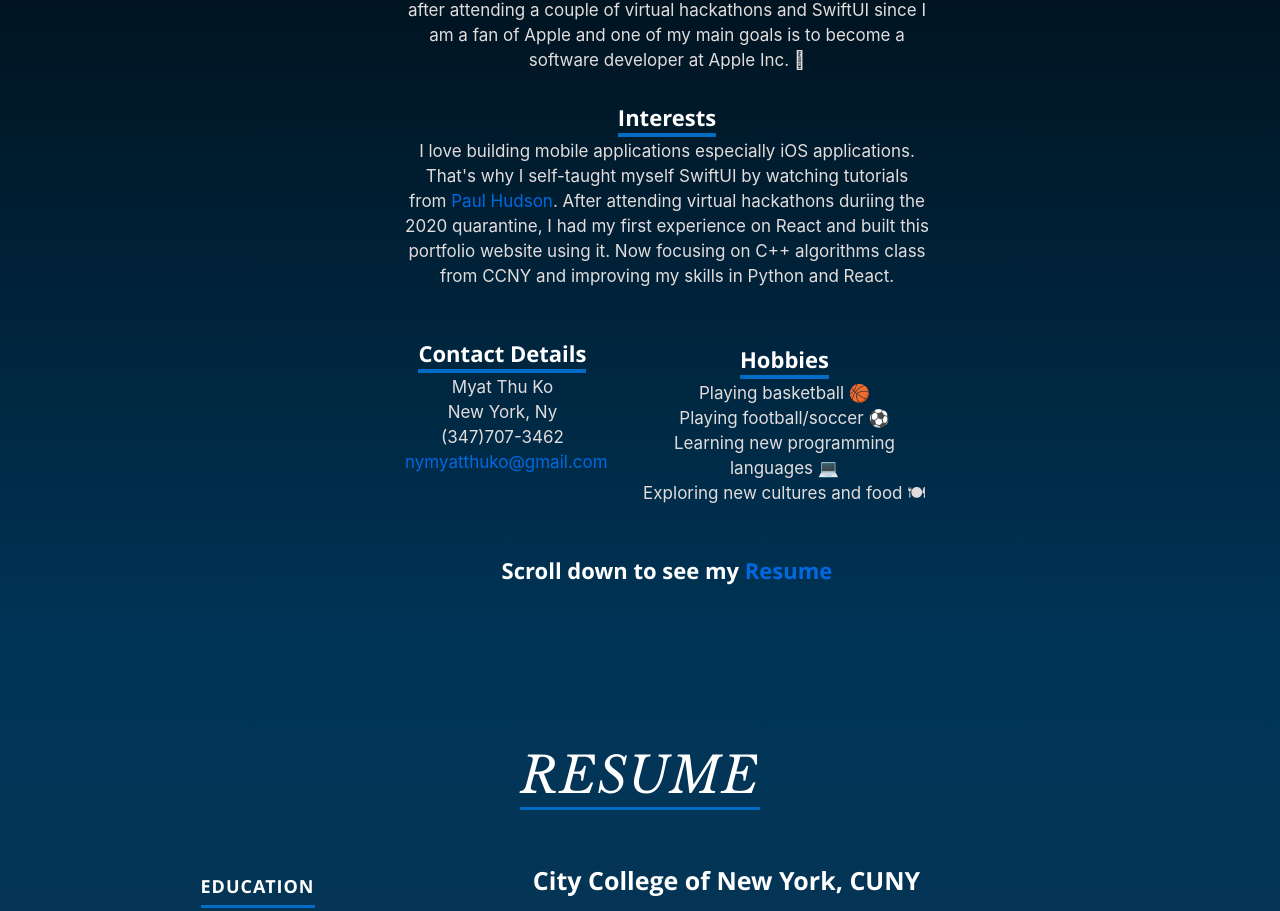
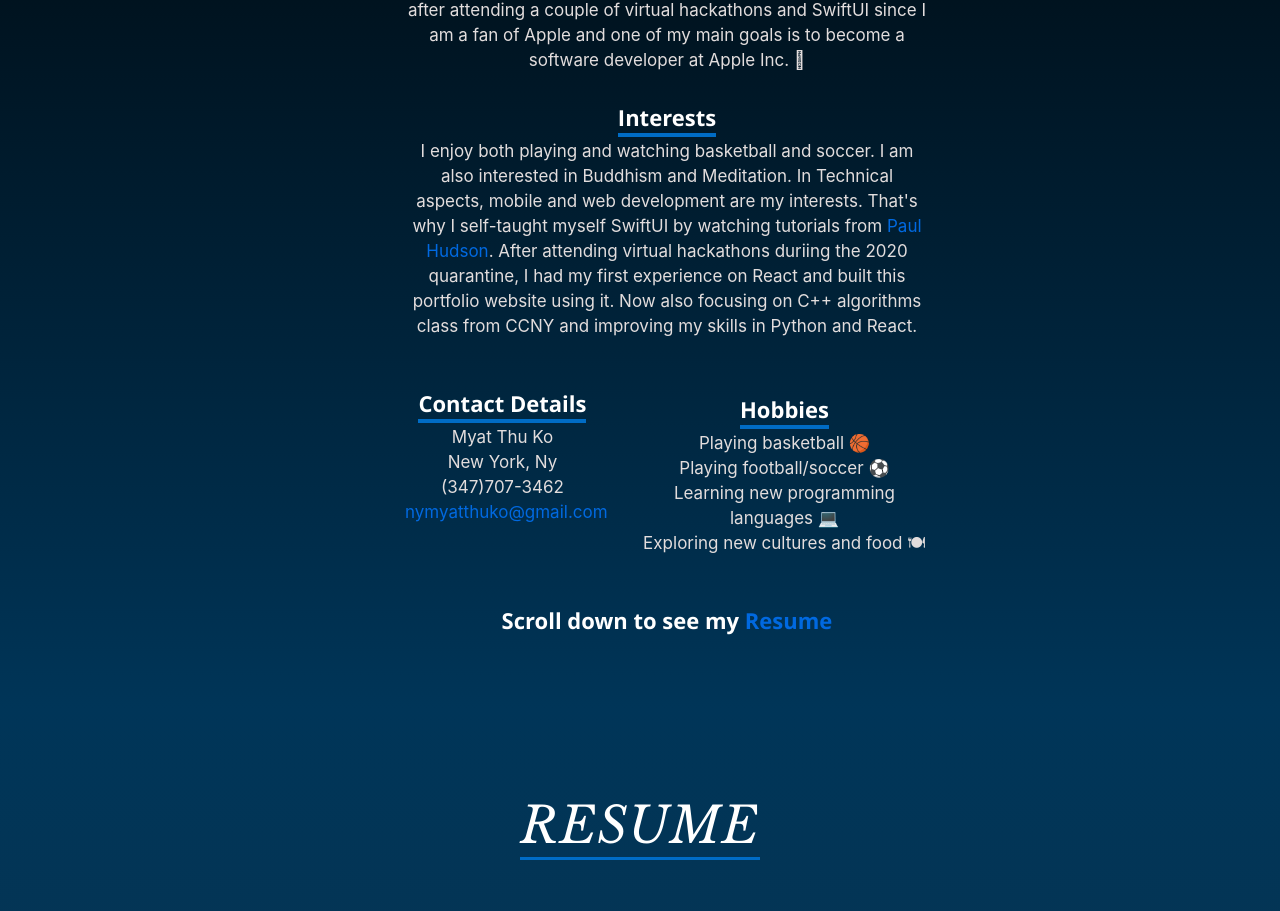
Before and after one commit to MyatThuKo/Portfolio-Website, a React (Create React App) app: page / in a window 1280 px wide. Shown: the part 1195-2106 px from the top of the page. Built offline with nearby package versions, Linux system fonts and the light colour scheme.

Commit message:
Changes in about

```diff
--- a/src/components/about/about.js
+++ b/src/components/about/about.js
@@ -23,10 +23,10 @@ export const about = () => {
                         </p>
                         <h2><span>Interests</span></h2>
                         <p>
-                            I love building mobile applications especially iOS applications.
+                            I enjoy both playing and watching basketball and soccer. I am also interested in Buddhism and Meditation. In Technical aspects, mobile and web development are my interests.
                             That's why I self-taught myself SwiftUI by watching tutorials from <a href="https://www.hackingwithswift.com/" target="_blank">Paul Hudson</a>.
                             After attending virtual hackathons duriing the 2020 quarantine, I had my first experience on React and built this portfolio website using it.
-                            Now focusing on C++ algorithms class from CCNY and improving my skills in Python and React.
+                            Now also focusing on C++ algorithms class from CCNY and improving my skills in Python and React.
                         </p>
                     </div>
                     <div className="row">
```
